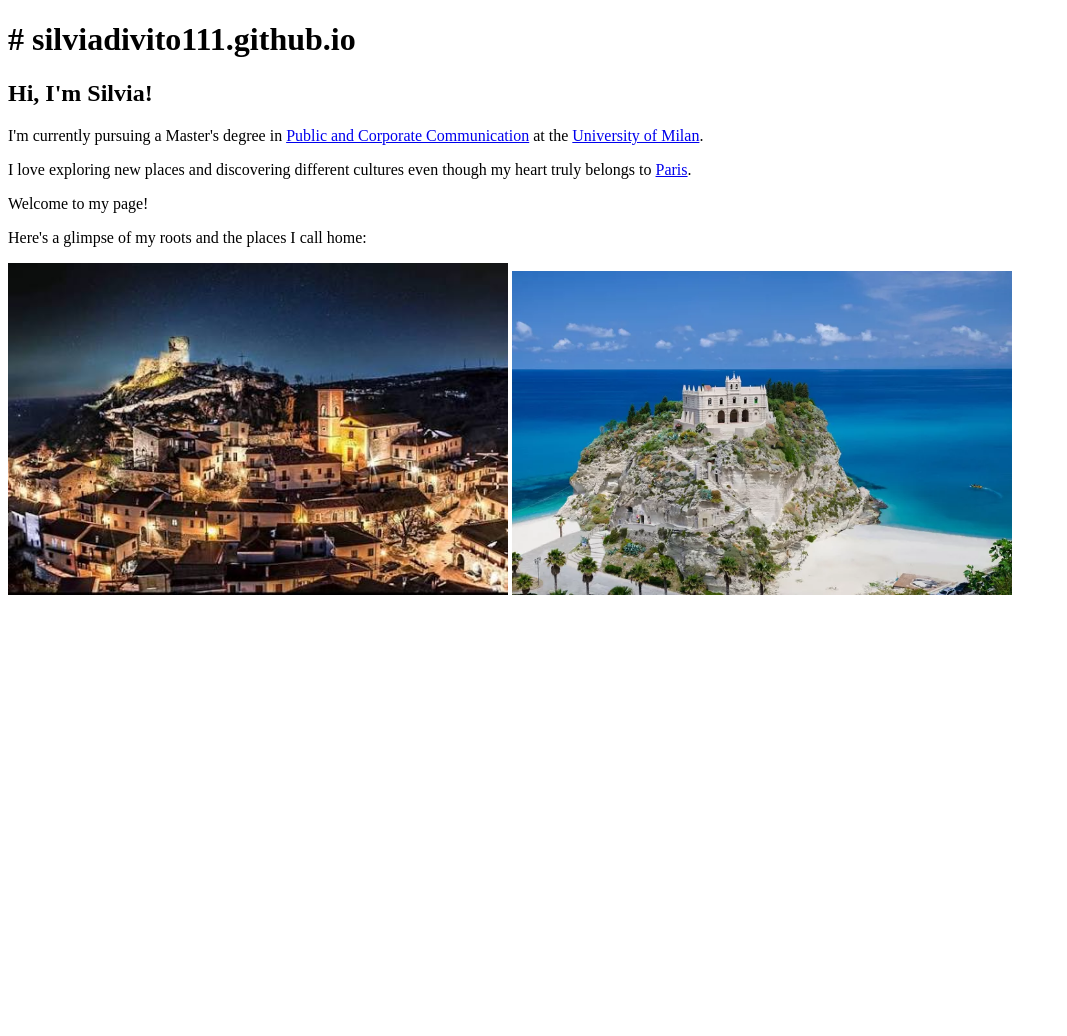
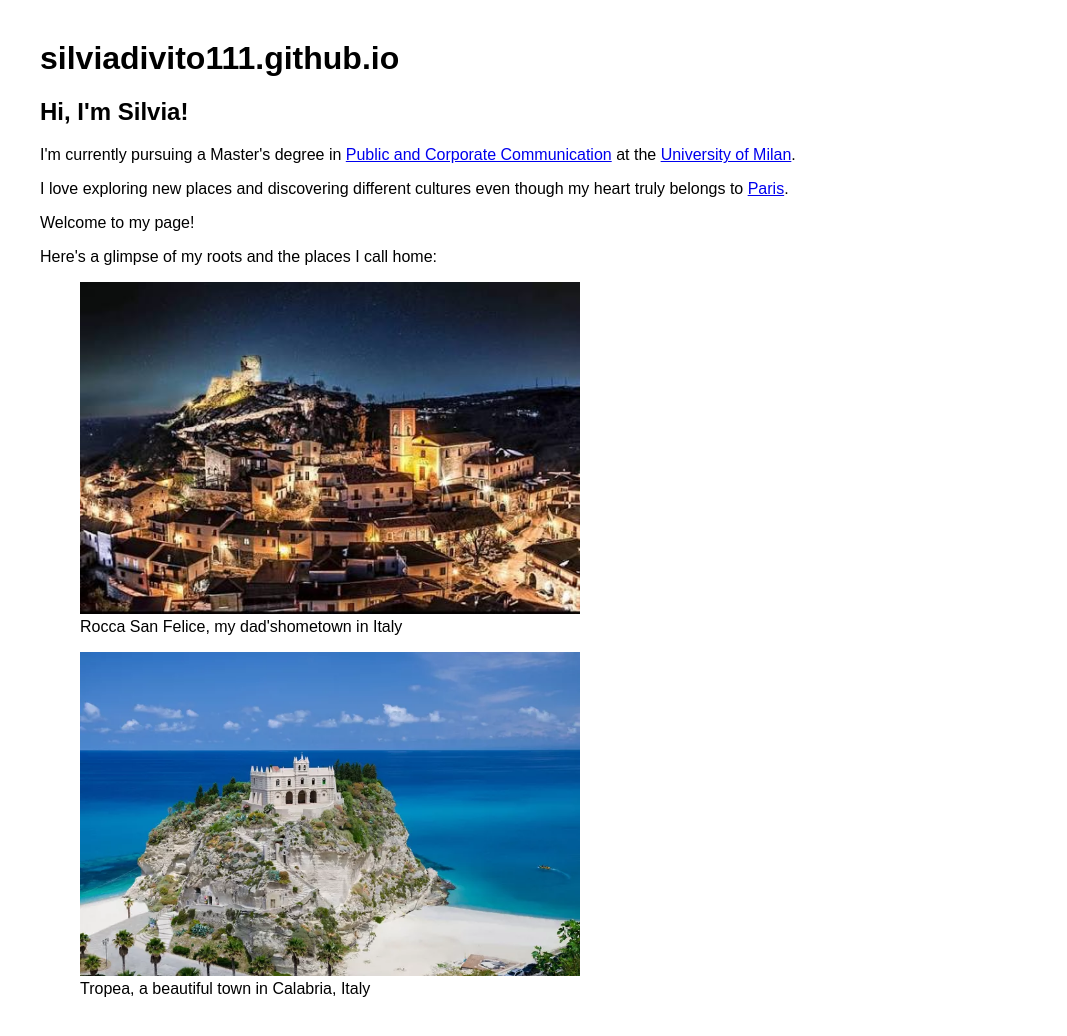
Before and after one commit to silviadivito111/silviadivito111.github.io, a plain HTML site: page index.html in a window 1280 px wide. Shown: the whole page, without its empty margins (0-1067 px from the left). Before the commit the page ends 800 px from the top, so only its background shows below. Drawn offline with Linux system fonts and the light colour scheme.

Commit message:
updated design of the portfolio

```diff
--- a/index.html
+++ b/index.html
@@ -3,19 +3,40 @@
 <head>
     <meta charset="UTF-8">
     <meta name="viewport" content="width=device-width, initial-scale=1.0">
-    <title>Document</title>
+    <title>Silvia Carola Di Vito | Portfolio</title>
+    <link rel="stylesheet" href="assets/styles/style.css">
 </head>
 <body>
-    <h1># silviadivito111.github.io</h1>
+    <div class="container">
+    <h1>silviadivito111.github.io</h1>
     <h2>Hi, I'm Silvia!</h2>
 
-    <p>I'm currently pursuing a Master's degree in <a href="https://www.unimi.it/it/corsi/laurea-magistrale/comunicazione-pubblica-e-dimpresa">Public and Corporate Communication</a> at the <a href="https://www.unimi.it/it">University of Milan</a>.</p>
+    <p>
+        I'm currently pursuing a Master's degree in
+        <a href="https://www.unimi.it/it/corsi/laurea-magistrale/comunicazione-pubblica-e-dimpresa">Public and Corporate Communication</a>
+        at the <a href="https://www.unimi.it/it">University of Milan</a>.
+    </p>
 
-    <p>I love exploring new places and discovering different cultures even though my heart truly belongs to <a href="https://parisjetaime.com/ita/">Paris</a>.</p>
+    <p>I love exploring new places and discovering different cultures even though my heart truly belongs to
+        <a href="https://parisjetaime.com/ita/">Paris</a>.
+    </p>
 
-<p>Welcome to my page!</p>
-<p> Here's a glimpse of my roots and the places I call home:</p>
-<img src="assets/images/Rocca San Felice.jpeg" alt="Rocca San Felice" width="500">
-<img src="assets/images/Tropea.webp" alt="Tropea" width="500">
+    <p class="welcome">Welcome to my page!</p>
+    <p> Here's a glimpse of my roots and the places I call home:</p>
+
+    <div class="gallery">
+        <figure class="photo-card">
+            <img src="assets/images/Rocca San Felice.jpeg" alt="Rocca San Felice" width="500">
+            <figcaption>Rocca San Felice, my dad'shometown in Italy</figcaption>
+        </figure>
+    </div>
+
+    <div class="gallery">
+        <figure class="photo-card">
+            <img src="assets/images/Tropea.webp" alt="Tropea" width="500">
+            <figcaption>Tropea, a beautiful town in Calabria, Italy</figcaption>
+        </figure>
+    </div>
+ </div>
 </body>
 </html>
```
